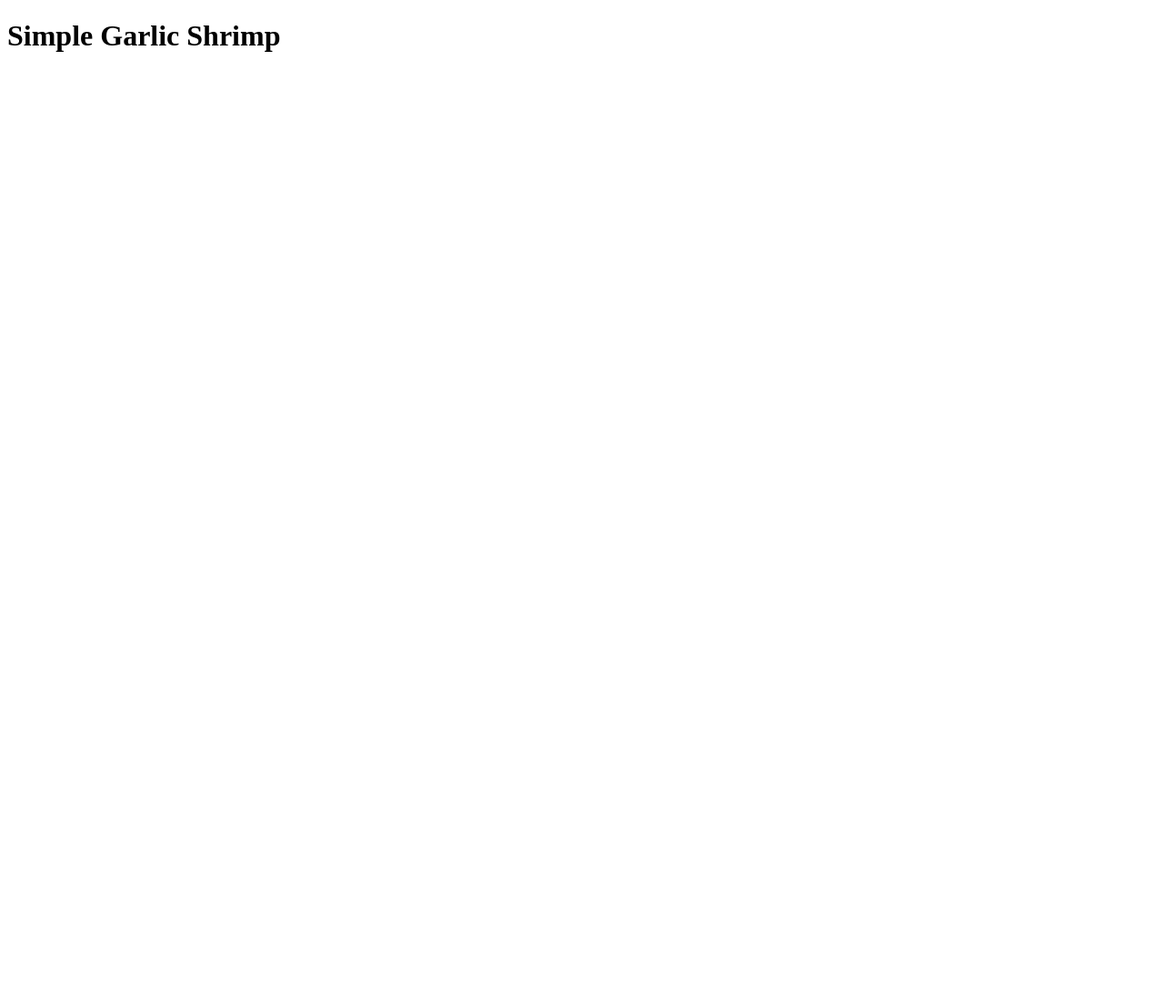
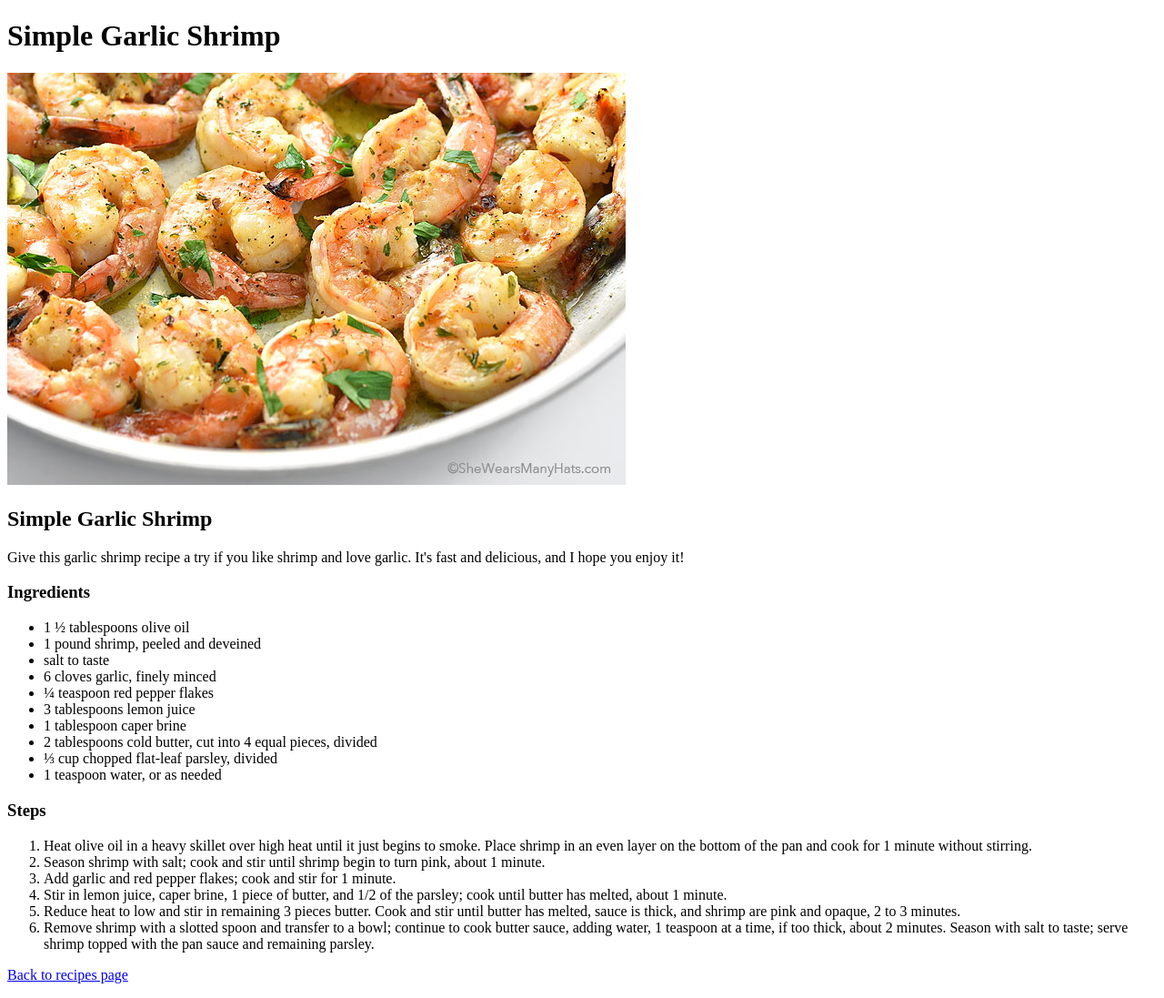
Before and after one commit to A-Gemy/odin-recipes, a plain HTML site: page recipes/garlic-shrimp.html in a window 1280 px wide. Shown: the whole page at 91% size. Before the commit the page ends 800 px from the top, so only its background shows below. Drawn offline with Linux system fonts and the light colour scheme.

Commit message:
Add content to garlic shrimp page

```diff
--- a/recipes/garlic-shrimp.html
+++ b/recipes/garlic-shrimp.html
@@ -1,11 +1,63 @@
 <!DOCTYPE html>
 <html lang="en">
-<head>
-    <meta charset="UTF-8">
-    <meta name="viewport" content="width=device-width, initial-scale=1.0">
+  <head>
+    <meta charset="UTF-8" />
+    <meta name="viewport" content="width=device-width, initial-scale=1.0" />
     <title>Simple Garlic Shrimp</title>
-</head>
-<body>
+  </head>
+
+  <body>
     <h1>Simple Garlic Shrimp</h1>
-</body>
+    <img src="../img/garlic-shrimp-recipe.jpg" alt="garlic-shrimp-recipe" />
+    <h2>Simple Garlic Shrimp</h2>
+    <p>
+      Give this garlic shrimp recipe a try if you like shrimp and love garlic.
+      It's fast and delicious, and I hope you enjoy it!
+    </p>
+    <h3>Ingredients</h3>
+    <ul>
+      <li>1 ½ tablespoons olive oil</li>
+      <li>1 pound shrimp, peeled and deveined</li>
+      <li>salt to taste</li>
+      <li>6 cloves garlic, finely minced</li>
+      <li>¼ teaspoon red pepper flakes</li>
+      <li>3 tablespoons lemon juice</li>
+      <li>1 tablespoon caper brine</li>
+      <li>2 tablespoons cold butter, cut into 4 equal pieces, divided</li>
+      <li>⅓ cup chopped flat-leaf parsley, divided</li>
+      <li>1 teaspoon water, or as needed</li>
+    </ul>
+    <h3>Steps</h3>
+    <ol>
+      <li>
+        Heat olive oil in a heavy skillet over high heat until it just begins to
+        smoke. Place shrimp in an even layer on the bottom of the pan and cook
+        for 1 minute without stirring.
+      </li>
+      <li>
+        Season shrimp with salt; cook and stir until shrimp begin to turn pink,
+        about 1 minute.
+      </li>
+      <li>Add garlic and red pepper flakes; cook and stir for 1 minute.</li>
+      <li>
+        Stir in lemon juice, caper brine, 1 piece of butter, and 1/2 of the
+        parsley; cook until butter has melted, about 1 minute.
+      </li>
+      <li>
+        Reduce heat to low and stir in remaining 3 pieces butter. Cook and stir
+        until butter has melted, sauce is thick, and shrimp are pink and opaque,
+        2 to 3 minutes.
+      </li>
+      <li>
+        Remove shrimp with a slotted spoon and transfer to a bowl; continue to
+        cook butter sauce, adding water, 1 teaspoon at a time, if too thick,
+        about 2 minutes. Season with salt to taste; serve shrimp topped with the
+        pan sauce and remaining parsley.
+      </li>
+    </ol>
+
+    <p>
+      <a href="../index.html">Back to recipes page</a>
+    </p>
+  </body>
 </html>
```
Also changed, not shown: index.html (+4 -4 lines), recipes/chicken-katsu.html (+6 -6 lines), recipes/pesto-pasta.html (+6 -6 lines), img/garlic-shrimp-recipe.jpg (added).
